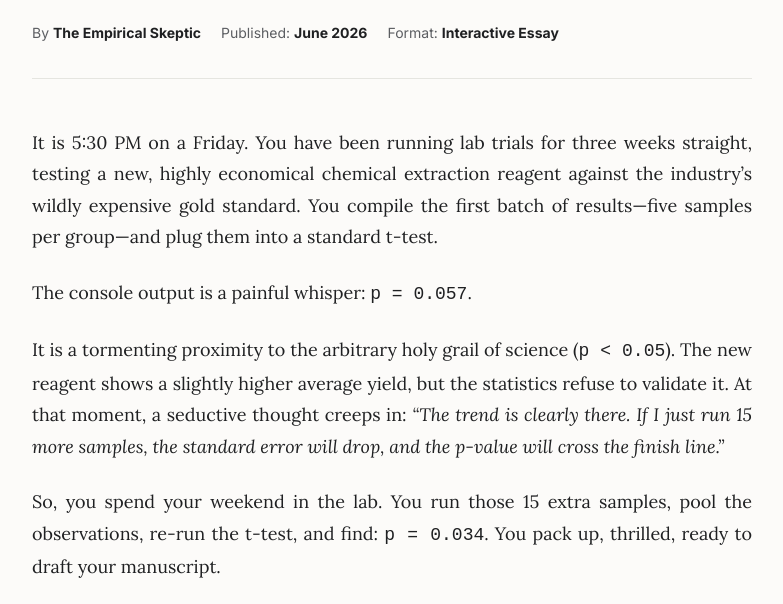
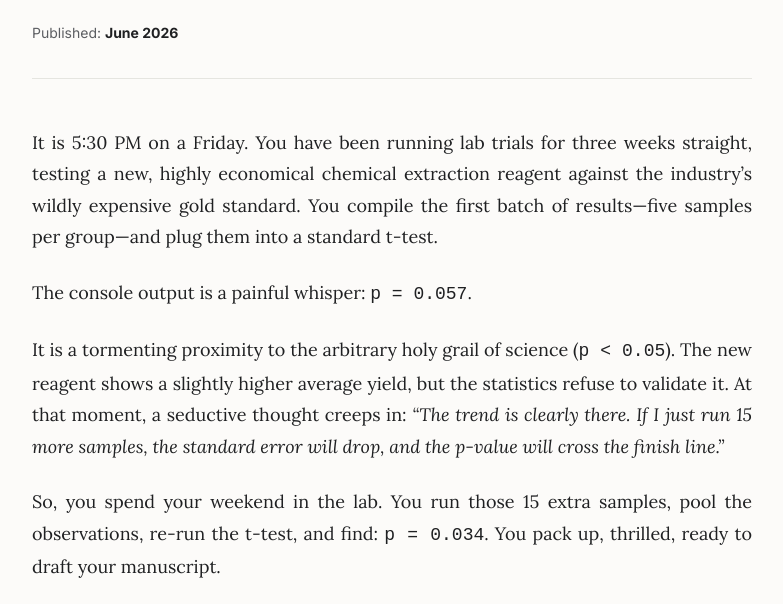
Before and after one commit to kirteymanr/Quantque, a plain HTML site: page blogs/p_value_illusion.html in a window 1280 px wide. Shown: the part 195-799 px from the top of the page, without its empty margins (248-1031 px from the left). Drawn offline with nearby package versions, Linux system fonts and the light colour scheme.

Commit message:
Update p_value_illusion.html

```diff
--- a/blogs/p_value_illusion.html
+++ b/blogs/p_value_illusion.html
@@ -618,9 +618,9 @@
             <h1>The P-Value Illusion</h1>
             <div class="subtitle">Why massive samples make tiny, scientifically trivial differences look like breakthrough discoveries.</div>
             <div class="meta-bar">
-                <span class="meta-item">By <strong>The Empirical Skeptic</strong></span>
+                <!--<span class="meta-item">By <strong>The Empirical Skeptic</strong></span>-->
                 <span class="meta-item">Published: <strong>June 2026</strong></span>
-                <span class="meta-item">Format: <strong>Interactive Essay</strong></span>
+                <!--<span class="meta-item">Format: <strong>Interactive Essay</strong></span>-->
             </div>
         </header>
 
```
